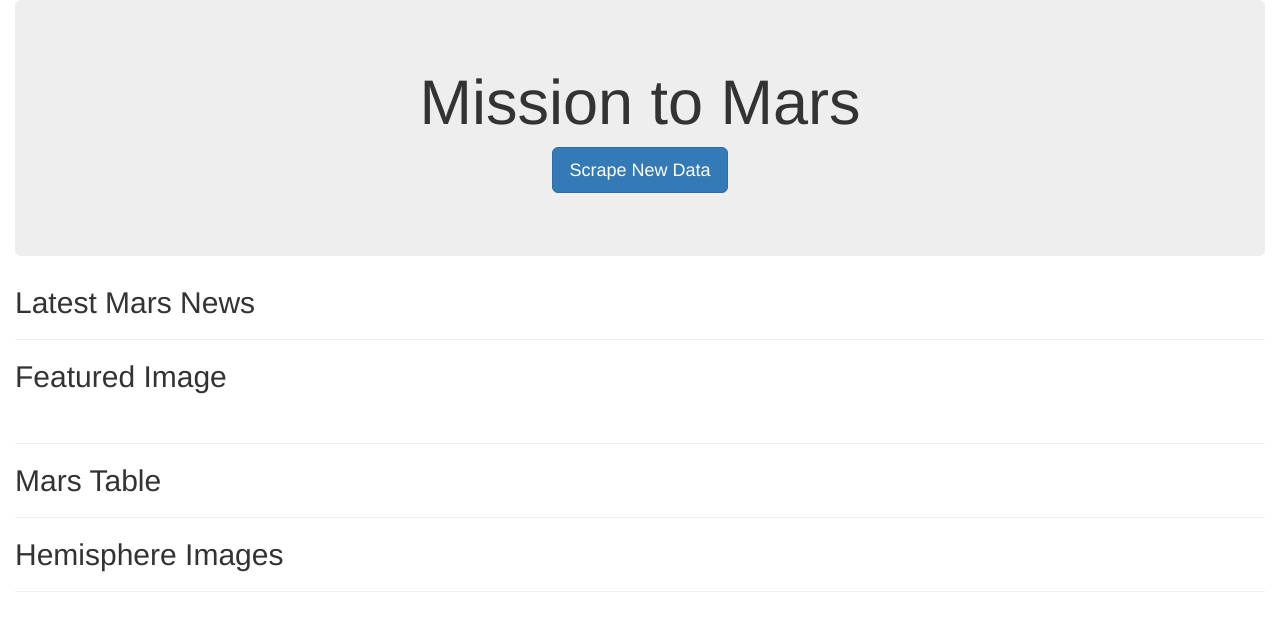
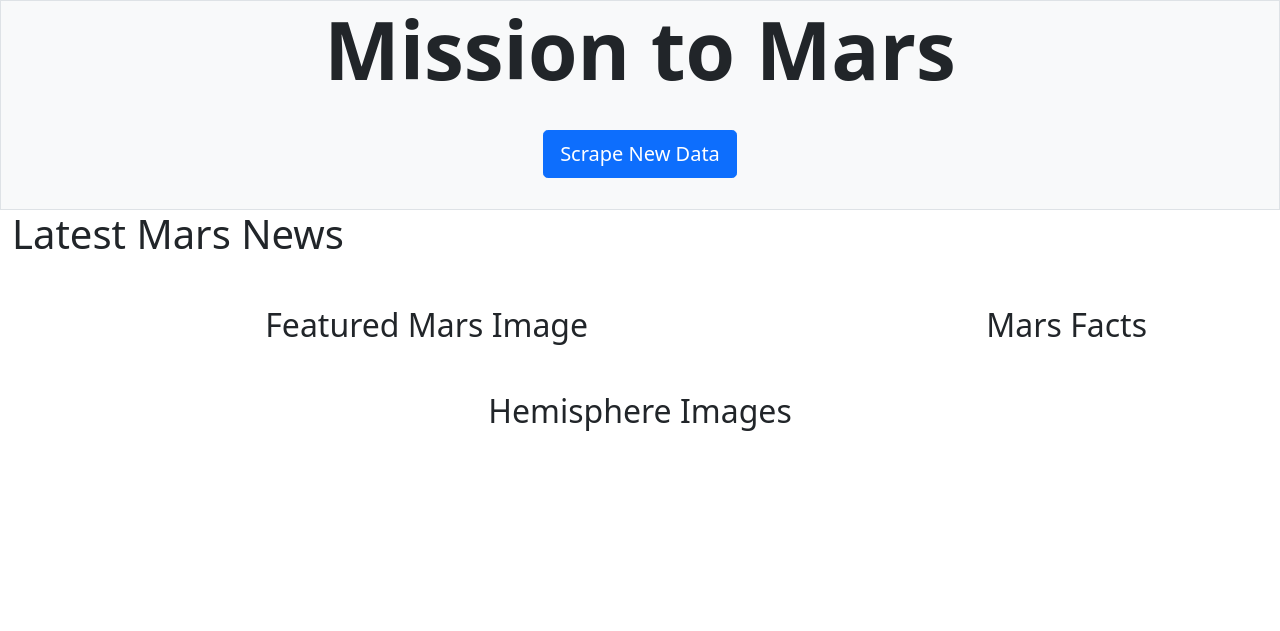
Before and after one commit to jcbates76/Mars_Data_Web_Scraping, a Flask app: page / in a window 1280 px wide. Shown: the top 631 px of the page. Run offline with Flask 2, Linux system fonts and the light colour scheme; data that the repository does not hold is empty; some libraries are stand-ins or nearby versions.

Commit message:
adding the in-process formatting changes on the index.html

```diff
--- a/Mission_to_Mars/Templates/index.html
+++ b/Mission_to_Mars/Templates/index.html
@@ -3,41 +3,57 @@
 
 <head>
   <meta charset="UTF-8">
-  <meta name="viewport" content="width=device-width, initial-scale=1.0">
-  <meta http-equiv="X-UA-Compatible" content="ie=edge">
-  <title>Mission to Mars</title>
-  <link rel="stylesheet" href="https://maxcdn.bootstrapcdn.com/bootstrap/3.3.7/css/bootstrap.min.css">
+  <meta name="viewport" content="width=device-width, initial-scale=1">
+  <link href="https://cdn.jsdelivr.net/npm/bootstrap@5.0.2/dist/css/bootstrap.min.css" rel="stylesheet" integrity="sha384-EVSTQN3/azprG1Anm3QDgpJLIm9Nao0Yz1ztcQTwFspd3yD65VohhpuuCOmLASjC" crossorigin="anonymous">
+  <script src="https://cdn.jsdelivr.net/npm/bootstrap@5.0.2/dist/js/bootstrap.bundle.min.js" integrity="sha384-MrcW6ZMFYlzcLA8Nl+NtUVF0sA7MsXsP1UyJoMp4YLEuNSfAP+JcXn/tWtIaxVXM" crossorigin="anonymous"></script>
 </head>
 
 <body>
     <div class="container-fluid">
-        <div class="jumbotron text-center">
-            <h1>Mission to Mars</h1>
-            <p><a class="btn btn-primary btn-lg" href="/scrape" role="button">Scrape New Data</a></p>
+        <div class="row">
+            <div class="display-1 text-center fw-bold border bg-light">
+                Mission to Mars
+                <p><a class="btn btn-primary btn-lg" href="/scrape" role="button">Scrape New Data</a></p>
+            </div>
         </div>
-        <h2>Latest Mars News</h2>
-        {% for i in mars.news_title %}
-            {% set item_1 = mars.news_title[loop.index-1] %}
-            {% set item_2 = mars.news_p[loop.index-1] %}
-            <ul>
-                <li>{{ item_1 }}</li>
-                <li>{{ item_2 }}</li>
-            </ul>
-        {% endfor %}
-        <hr/>
-        <h2>Featured Image</h2>
-        <img src="{{ mars['featured_image_url'] }}">
-        <hr/>
-        <h2>Mars Table</h2>
-        {{ mars['mars_table_html'] | safe }}
-        <hr/>
-        <h2>Hemisphere Images</h2>
-        {% for dict in mars['hemisphere_image_urls'] %}
-            <img src={{ dict['img_url'] }} width="200px" height="200px"> {{ dict['title'] }}
-        {% endfor %}
-        <hr/>
+        <div class="row">
+            <h1>Latest Mars News</h1>
+            <p></p>
+        </div>
+        <div class="row">
+            <h3>{{ mars['news_title'] }}</h3>
+            <p>{{ mars['news_p'] }}</p>
+        </div>
+        <div class="row">
+            <div class="col-md-8" align="center">
+                <h2>Featured Mars Image</h2>
+                <img src="{{ mars['featured_image_url'] }}">
+            </div>
+            <div class="col-md-4" align="center">
+                <h2>Mars Facts</h2>
+                {{ mars['mars_table_html'] | safe }}
+            </div>
+        </div>
+        <div class="row">
+            <p></p>
+        </div>
+        <div class="row" align="center">
+                <h2>Hemisphere Images</h2>
+            </div>
+        </div>
+        <div class="row" align="center">
+                {% for dict in mars['hemisphere_image_urls'] %}
+                    <div class="card" style="width: 18rem">
+                        <img class="card-img-top" src={{ dict['img_url'] }} alt="Card image cap">
+                        <div class="card-body">
+                            <h5 class="card-title">{{ dict['title'] }}</h5>
+                        </div>
+                    </div>
+                {% endfor %}
+        </div>
 
-  </div>
+
+    </div>
 </body>
 
 </html>
--- /dev/null
+++ b/Mission_to_Mars/Templates/style.css
@@ -0,0 +1,5 @@
+/* This is the style sheet for the project. */
+
+.header-block {
+    background-color: black
+}
```
Also changed, not shown: Mission_to_Mars/scrape_mars.py (+7 -13 lines), 1 other file.
